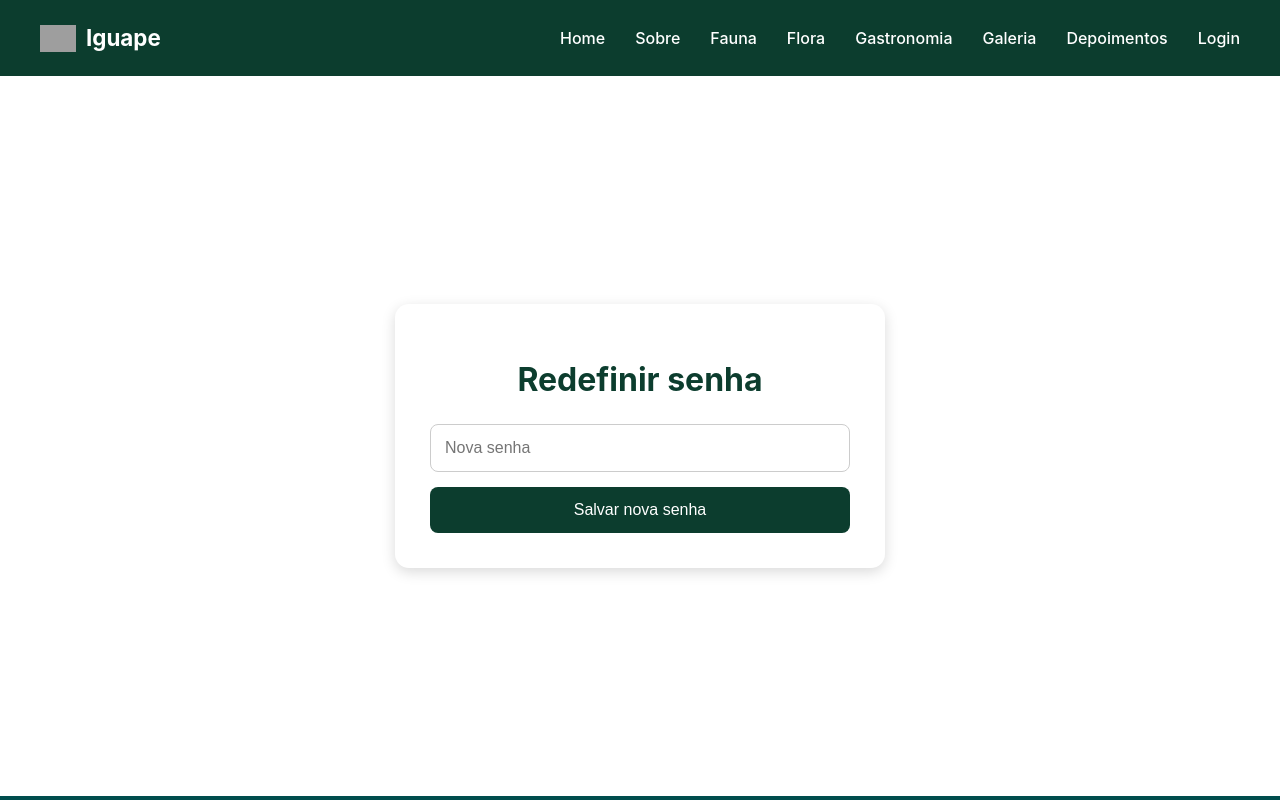
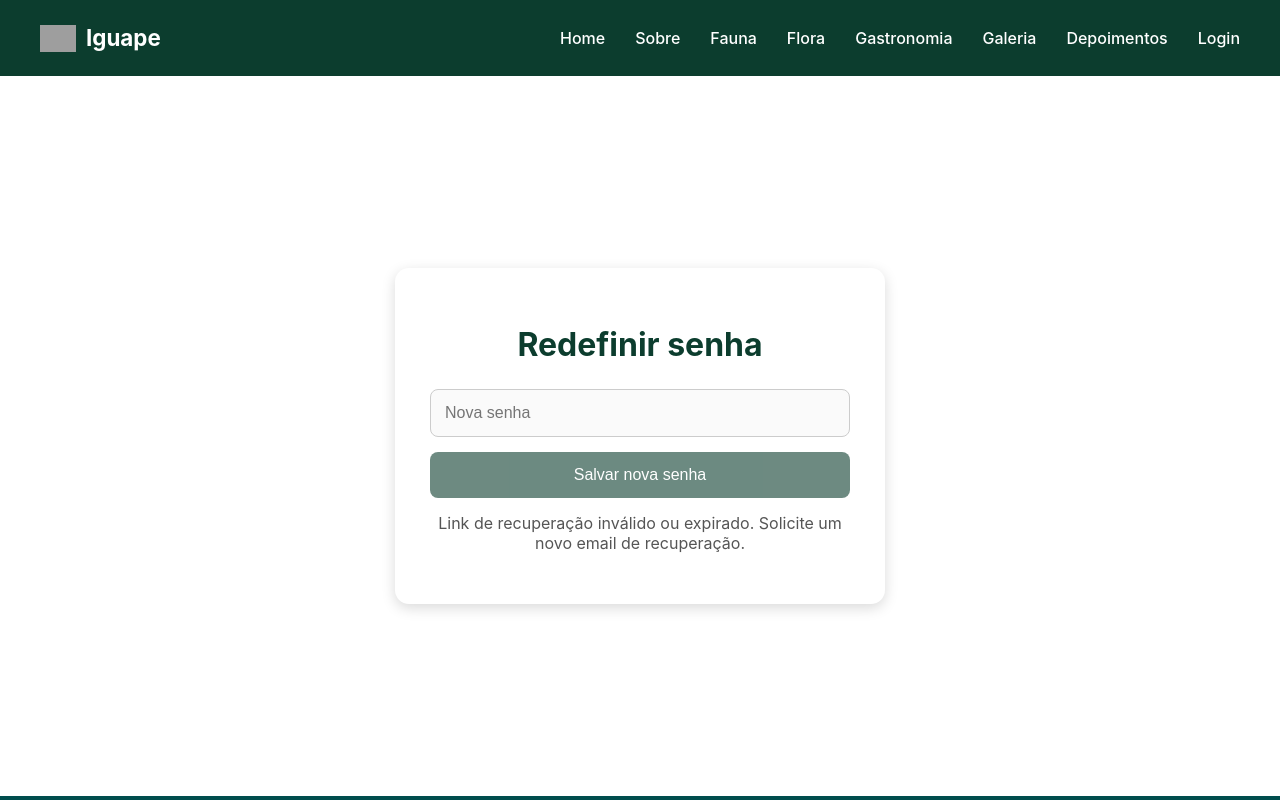
Before and after one commit to Bruna-Benevides/Iguape-sp-convention, a React (Create React App) app: page /redefinir-senha in a window 1280 px wide. Shown: the top 800 px of the page. Built offline with nearby package versions, Linux system fonts and the light colour scheme; grey boxes are pictures that could not be loaded.

Commit message:
Corrigir erro de redefinicao de senha

```diff
--- a/src/pages/RedefinirSenha.tsx
+++ b/src/pages/RedefinirSenha.tsx
@@ -1,4 +1,4 @@
-import { useState } from "react";
+import { useEffect, useState } from "react";
 import { useNavigate } from "react-router-dom";
 import { supabase } from "../services/supabase";
 
@@ -8,8 +8,49 @@ export default function RedefinirSenha() {
     const [novaSenha, setNovaSenha] = useState("");
     const [mensagem, setMensagem] = useState("");
     const [carregando, setCarregando] = useState(false);
+    const [verificando, setVerificando] = useState(true);
+    const [podeRedefinir, setPodeRedefinir] = useState(false);
+
+    useEffect(() => {
+        async function verificarSessao() {
+            const {
+                data: { session },
+            } = await supabase.auth.getSession();
+
+            if (session) {
+                setPodeRedefinir(true);
+            } else {
+                setMensagem(
+                    "Link de recuperação inválido ou expirado. Solicite um novo email de recuperação."
+                );
+            }
+
+            setVerificando(false);
+        }
+
+        const {
+            data: { subscription },
+        } = supabase.auth.onAuthStateChange((event, session) => {
+            if (event === "PASSWORD_RECOVERY" || session) {
+                setPodeRedefinir(true);
+                setMensagem("");
+                setVerificando(false);
+            }
+        });
+
+        verificarSessao();
+
+        return () => subscription.unsubscribe();
+    }, []);
 
     async function alterarSenha() {
+        if (!podeRedefinir) {
+            setMensagem(
+                "Abra esta página pelo link enviado no email de recuperação."
+            );
+            return;
+        }
+
         if (novaSenha.length < 6) {
             setMensagem("A senha precisa ter pelo menos 6 caracteres.");
             return;
@@ -25,7 +66,9 @@ export default function RedefinirSenha() {
         setCarregando(false);
 
         if (error) {
-            setMensagem(error.message);
+            setMensagem(
+                "Não foi possível alterar a senha. Solicite um novo email de recuperação e tente novamente."
+            );
             return;
         }
 
@@ -41,15 +84,27 @@ export default function RedefinirSenha() {
             <div style={styles.card}>
                 <h1 style={styles.titulo}>Redefinir senha</h1>
 
+                {verificando && (
+                    <p style={styles.mensagem}>Verificando link de recuperação...</p>
+                )}
+
                 <input
                     type="password"
                     placeholder="Nova senha"
                     value={novaSenha}
                     onChange={(e) => setNovaSenha(e.target.value)}
                     style={styles.input}
+                    disabled={verificando || !podeRedefinir || carregando}
                 />
 
-                <button onClick={alterarSenha} style={styles.botao}>
+                <button
+                    onClick={alterarSenha}
+                    style={{
+                        ...styles.botao,
+                        opacity: verificando || !podeRedefinir ? 0.6 : 1,
+                    }}
+                    disabled={verificando || !podeRedefinir || carregando}
+                >
                     {carregando ? "Salvando..." : "Salvar nova senha"}
                 </button>
 
```
